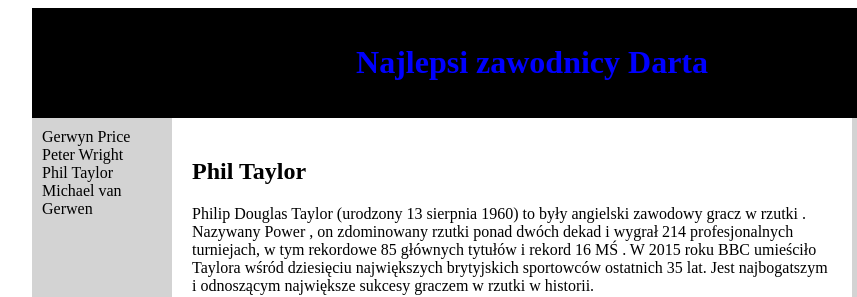
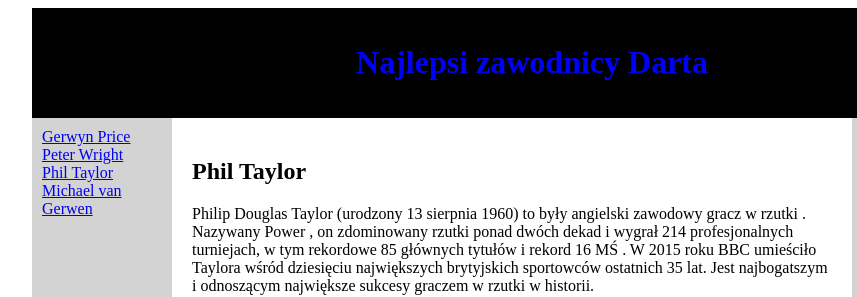
Before and after one commit to Kerpix/rep1, a plain HTML site: page strii.html in a window 1280 px wide. Shown: the top 297 px of the page, 108-965 px from the left. Drawn offline with Linux system fonts and the light colour scheme.

Commit message:
Update strii.html

```diff
--- a/strii.html
+++ b/strii.html
@@ -69,10 +69,10 @@
   </div>
 
   <div id="nav">
-  Gerwyn Price <br/>
-  Peter Wright <br/>
-  Phil Taylor <br/>
-  Michael van Gerwen <br/>
+			<a href=index.html>Gerwyn Price </a> <br />
+			<a href=stri.html>Peter Wright</a> <br />
+			<a href=strii.html>Phil Taylor</a>  <br />
+			<a href=striii.html>Michael van Gerwen </a> <br />
   </div>
 
   <div id="content">
```
